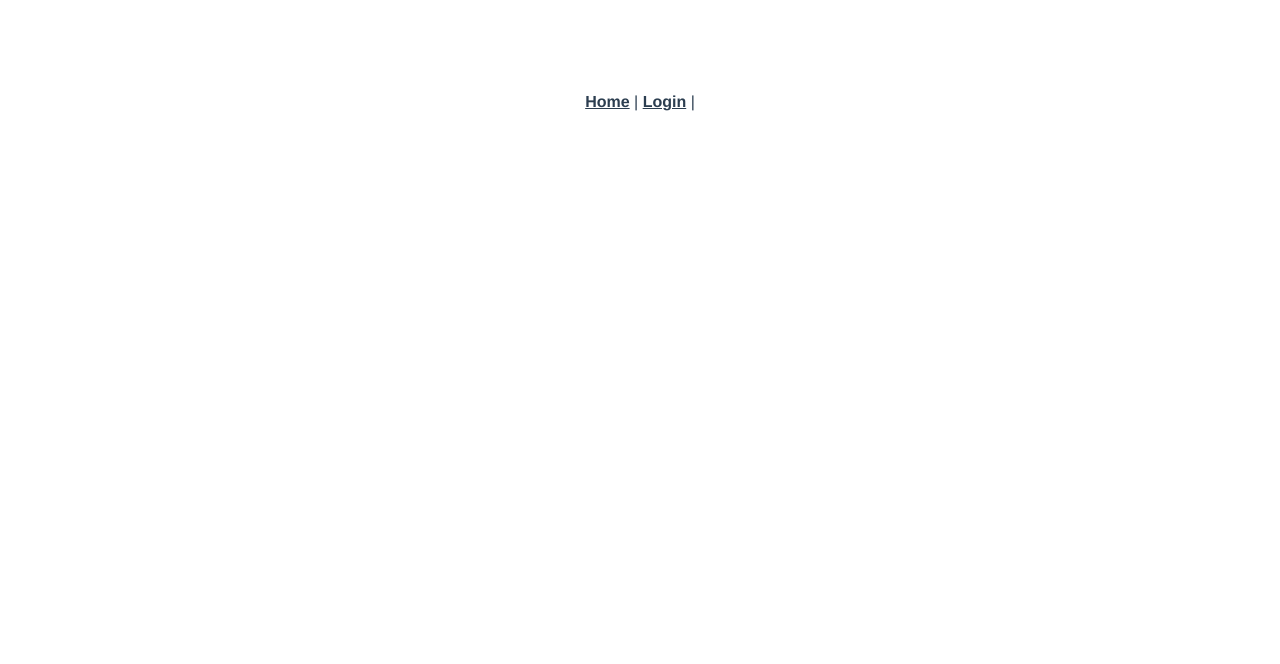
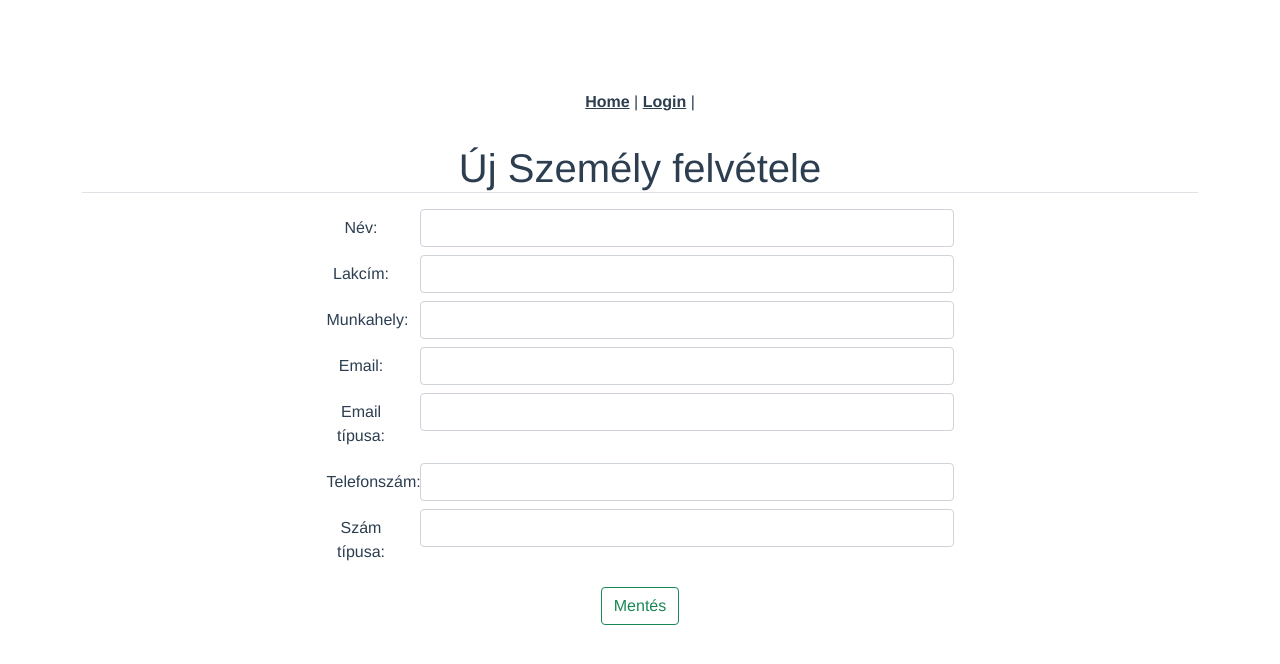
Before and after one commit to Utazo801/cimjegyzek-oldal, a Vue app: page /person/new in a window 1280 px wide. Before the commit this address had no page. Shown: the top 664 px of the page. Built offline with nearby package versions, Linux system fonts and the light colour scheme.

Commit message:
insert new person

```diff
--- a/src/components/data-manipulators.vue
+++ b/src/components/data-manipulators.vue
@@ -1,25 +1,5 @@
 <template>
-  <div>
-    <div class="border-top">
-      <button
-        type="button"
-        @click="showModal"
-        class="btn btn-success mx-2 mt-1"
-      >
-        Új felvétele
-      </button>
-      <button
-        type="button"
-        @click="showModal"
-        class="btn btn-warning mx-2 mt-1"
-      >
-        Módosítás
-      </button>
-      <button type="button" @click="showModal" class="btn btn-danger mx-2 mt-1">
-        Törlés
-      </button>
-    </div>
-  </div>
+  <div></div>
 </template>
 
 <script>
@@ -31,12 +11,7 @@ export default {
       modal: false,
     };
   },
-  methods: {
-    showModal() {
-      this.modal = true;
-      this.$store.dispatch("getModal", this.modal);
-    },
-  },
+  methods: {},
 };
 </script>
 
--- a/src/components/manipulator-window.vue
+++ /dev/null
@@ -1,36 +0,0 @@
-<template>
-  <div class="modal" tabindex="-1" role="dialog">
-    <div class="modal-dialog" role="document">
-      <div class="modal-content">
-        <div class="modal-header">
-          <h5 class="modal-title">Modal title</h5>
-          <button
-            type="button"
-            class="close"
-            data-dismiss="modal"
-            aria-label="Close"
-          >
-            <span aria-hidden="true">&times;</span>
-          </button>
-        </div>
-        <div class="modal-body">
-          <p>Modal body text goes here.</p>
-        </div>
-        <div class="modal-footer">
-          <button type="button" class="btn btn-primary">Save changes</button>
-          <button type="button" class="btn btn-secondary" data-dismiss="modal">
-            Close
-          </button>
-        </div>
-      </div>
-    </div>
-  </div>
-</template>
-
-<script>
-export default {
-  name: "manipulator-window",
-};
-</script>
-
-<style></style>
--- a/src/components/table.vue
+++ b/src/components/table.vue
@@ -37,18 +37,31 @@
             <td>{{ p.Label }}</td>
             <td>{{ p.Email }}</td>
             <td>{{ p.EmailLabel }}</td>
+
             <td>
               <button
-                class="btn btn-outline-primary"
-                :value="p.peopleId"
-                @click="selectPerson"
+                type="button"
+                @click="showModal"
+                class="btn btn-warning mx-2 mt-1"
               >
-                X
+                Módosítás
+              </button>
+              <button
+                type="button"
+                @click="showModal"
+                class="btn btn-danger mx-2 mt-1"
+              >
+                Törlés
               </button>
             </td>
           </tr>
         </tbody>
       </table>
+    </div>
+    <div class="border-top">
+      <router-link to="/person/new" class="btn btn-success mx-2 mt-1">
+        Új felvétele
+      </router-link>
     </div>
   </div>
 </template>
--- a/src/router/index.js
+++ b/src/router/index.js
@@ -1,5 +1,6 @@
 import { createRouter, createWebHistory } from 'vue-router'
 import Home from '../views/Home.vue'
+import NewPerson from '../views/NewPerson'
 
 const routes = [
   {
@@ -12,7 +13,9 @@ const routes = [
     path: '/login',
     name: 'Login',
     component: () => import('../views/Login.vue')
-  }
+  },
+
+  { path: "/person/new", component: NewPerson }
 ]
 
 const router = createRouter({
--- a/src/services/dataservice.js
+++ b/src/services/dataservice.js
@@ -31,7 +31,11 @@ export default {
                 return Promise.reject(err);
             });
     },
-    logout() {
-
+    newPersonInsert(data) {
+        return Axios.post(BACKEND_URL + "insertnew.php", data, { headers: { 'Content-Type': 'application/x-www-form-urlencoded' } })
+            .then(res => { return res; })
+            .catch(err => {
+                return Promise.reject(err);
+            });
     }
 }
--- a/src/views/Home.vue
+++ b/src/views/Home.vue
@@ -3,8 +3,6 @@
     <h1>Címjegyzék</h1>
     <Logout />
     <Table />
-    <Modal v-if="modal" />
-    <DataManipulators />
   </div>
 </template>
 
@@ -15,16 +13,12 @@ import Dataservice from "../services/dataservice";
 
 import Table from "../components/table";
 import Logout from "../components/logout";
-import Modal from "../components/manipulator-window";
-import DataManipulators from "../components/data-manipulators";
 
 export default {
   name: "Home",
   components: {
     Table,
     Logout,
-    DataManipulators,
-    Modal,
   },
   data() {
     return {
--- /dev/null
+++ b/src/views/NewPerson.vue
@@ -0,0 +1,121 @@
+<template>
+  <div class="m-auto container">
+    <h1 class="border-bottom">Új Személy felvétele</h1>
+    <form>
+      <div
+        class="form-group row mx-auto mb-2 mt-3 d-flex justify-content-center"
+      >
+        <label class="col-sm-1 col-form-label" for="">Név: </label>
+        <div class="col-sm-11 col-md-6 col-lg-6 ">
+          <input type="text" class="form-control" v-model="personData.Name" />
+        </div>
+      </div>
+      <div class="form-group row mx-auto mb-2 d-flex justify-content-center">
+        <label class="col-sm-1 col-form-label" for="">Lakcím: </label>
+        <div class="col-sm-11 col-md-6 col-lg-6">
+          <input
+            type="text"
+            class="form-control"
+            v-model="personData.Address"
+          />
+        </div>
+      </div>
+      <div class="form-group row mx-auto mb-2 d-flex justify-content-center">
+        <label class="col-sm-1 col-form-label" for="">Munkahely: </label>
+        <div class="col-sm-11 col-md-6 col-lg-6">
+          <input
+            type="text"
+            class="form-control"
+            v-model="personData.Workplace"
+          />
+        </div>
+      </div>
+      <div class="form-group row mx-auto mb-2 d-flex justify-content-center">
+        <label class="col-sm-1 col-form-label" for="">Email: </label>
+        <div class="col-sm-11 col-md-6 col-lg-6">
+          <input type="email" class="form-control" v-model="personData.Email" />
+        </div>
+      </div>
+      <div class="form-group row mx-auto mb-2 d-flex justify-content-center">
+        <label class="col-sm-1 col-form-label" for="">Email típusa: </label>
+        <div class="col-sm-11 col-md-6 col-lg-6">
+          <input
+            type="text"
+            class="form-control"
+            v-model="personData.EmailLabel"
+          />
+        </div>
+      </div>
+      <div class="form-group row mx-auto mb-2 d-flex justify-content-center">
+        <label class="col-sm-1 col-form-label" for="">Telefonszám: </label>
+        <div class="col-sm-11 col-md-6 col-lg-6">
+          <input
+            type="text"
+            class="form-control"
+            v-model="personData.PhoneNumber"
+          />
+        </div>
+      </div>
+      <div class="form-group row mx-auto mb-2 d-flex justify-content-center">
+        <label class="col-sm-1 col-form-label" for="">Szám típusa: </label>
+        <div class="col-sm-11 col-md-6 col-lg-6">
+          <input type="text" class="form-control" v-model="personData.Label" />
+        </div>
+      </div>
+      <button
+        type="button"
+        @click="dataSending"
+        class="btn btn-outline-success mt-2"
+      >
+        Mentés
+      </button>
+    </form>
+  </div>
+</template>
+
+<script>
+import dataservice from "../services/dataservice";
+export default {
+  name: "NewPerson",
+  data() {
+    return {
+      personData: {
+        Name: "",
+        Address: "",
+        Workplace: "",
+        Email: "",
+        EmailLabel: "",
+        PhoneNumber: "",
+        Label: "",
+      },
+    };
+  },
+  methods: {
+    dataSending() {
+      if (
+        this.personData.Name != "" ||
+        this.personData.Address != "" ||
+        this.personData.Workplace != "" ||
+        this.personData.Email != "" ||
+        this.personData.EmailLabel != "" ||
+        this.personData.PhoneNumber != "" ||
+        this.personData.Label != ""
+      ) {
+        dataservice.newPersonInsert({
+          Name: this.personData.Name,
+          Address: this.personData.Address,
+          Workplace: this.personData.Workplace,
+          Email: this.personData.Email,
+          EmailLabel: this.personData.EmailLabel,
+          PhoneNumber: this.personData.PhoneNumber,
+          Label: this.personData.Label,
+        });
+      } else {
+        alert("Üres mezők!");
+      }
+    },
+  },
+};
+</script>
+
+<style></style>
--- a/src/vuex.js
+++ b/src/vuex.js
@@ -6,7 +6,6 @@ const store = createStore({
         return {
             isLoggedIn: false,
             peopleData: [],
-            modal: false,
         }
     },
     getters: {
@@ -16,9 +15,7 @@ const store = createStore({
         getPeopleData(state) {
             return state.peopleData;
         },
-        getModal(state) {
-            return state.modal;
-        }
+
     },
     actions: {
         changeLoginStatus(state, isLoggedIn) {
@@ -34,9 +31,7 @@ const store = createStore({
                 });
 
         },
-        getModal(state, modal) {
-            state.commit("getModal", modal);
-        }
+
 
     },
     mutations: {
@@ -46,9 +41,7 @@ const store = createStore({
         getPeopleData(state, data) {
             state.peopleData = data;
         },
-        getModal(state, modal) {
-            state.modal = modal;
-        }
+
     }
 });
 export default store;
```
Also changed, not shown: 1 other file (tests, documents, lock files or other folders).
